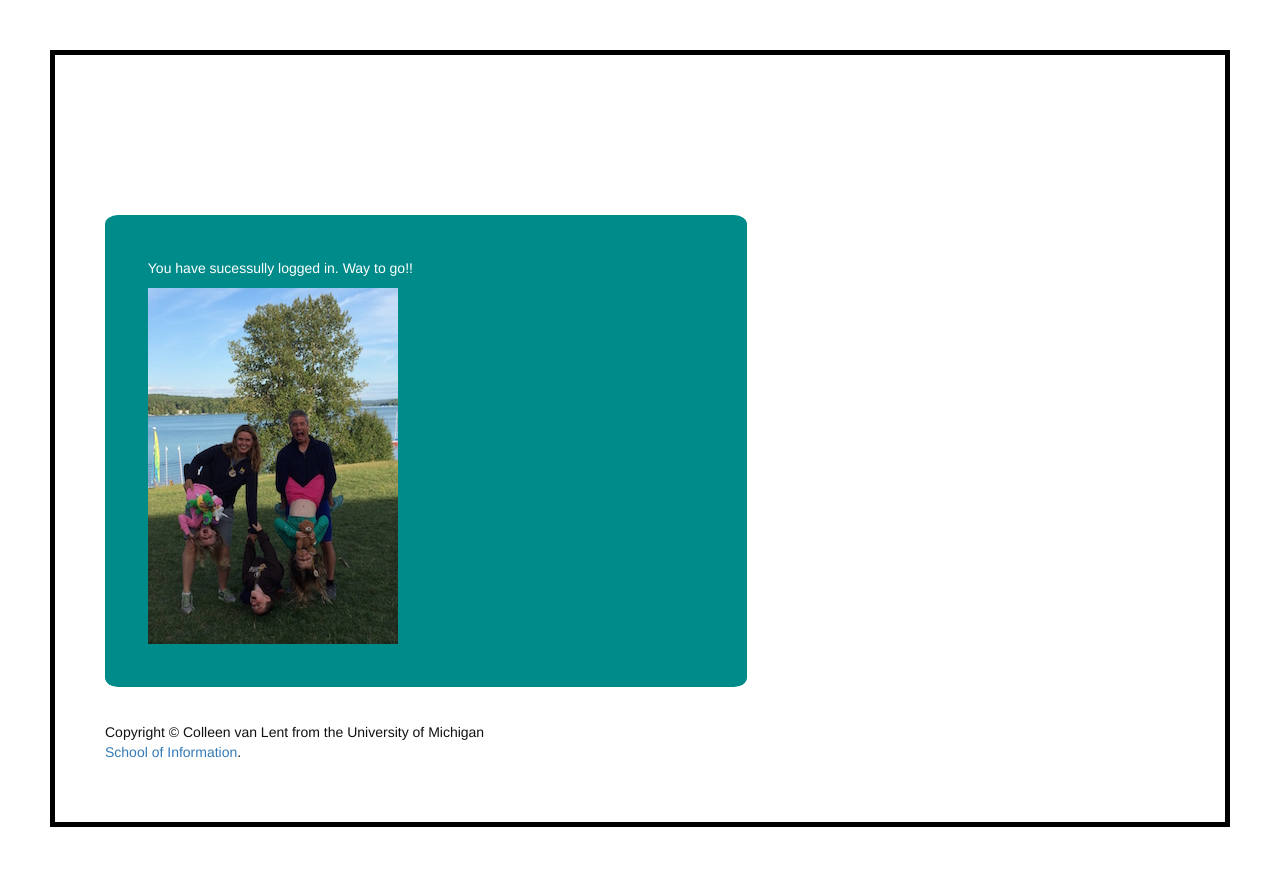
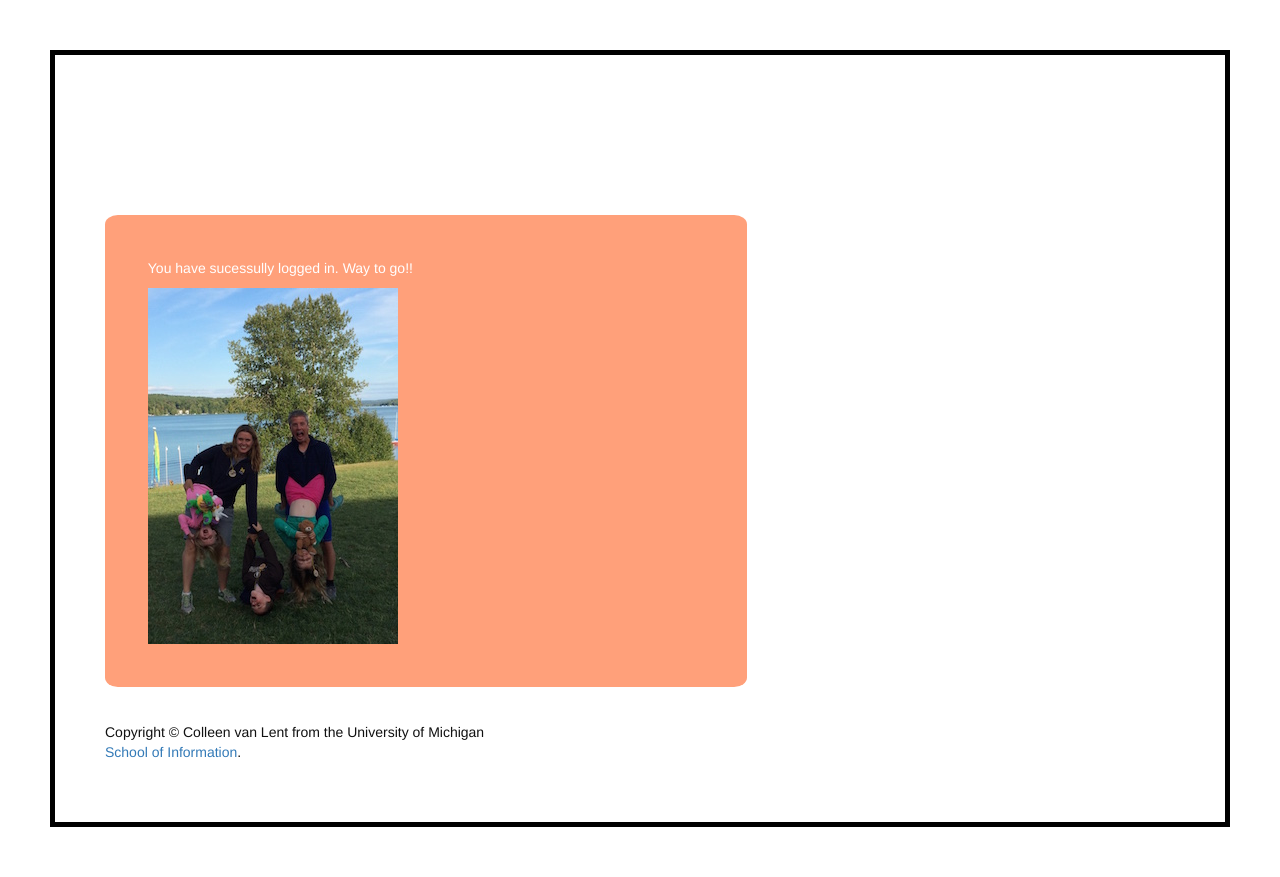
Before and after one commit to paulization/hw5, a Python web app: template templates/loggedin.htm in a window 1280 px wide. Run offline with Jinja, Linux system fonts and the light colour scheme; the template is opened without the code that fills it, so the values that code supplies are empty; some libraries are stand-ins or nearby versions.

Commit message:
Beautifying

```diff
--- a/static/style.css
+++ b/static/style.css
@@ -10,7 +10,7 @@ body {
 }
 
 form, div{
-	background: darkcyan;
+	background: lightsalmon;
 	-moz-border-radius: 2%;
 	-webkit-border-radius: 2%;
 	border-radius: 2%;
```
